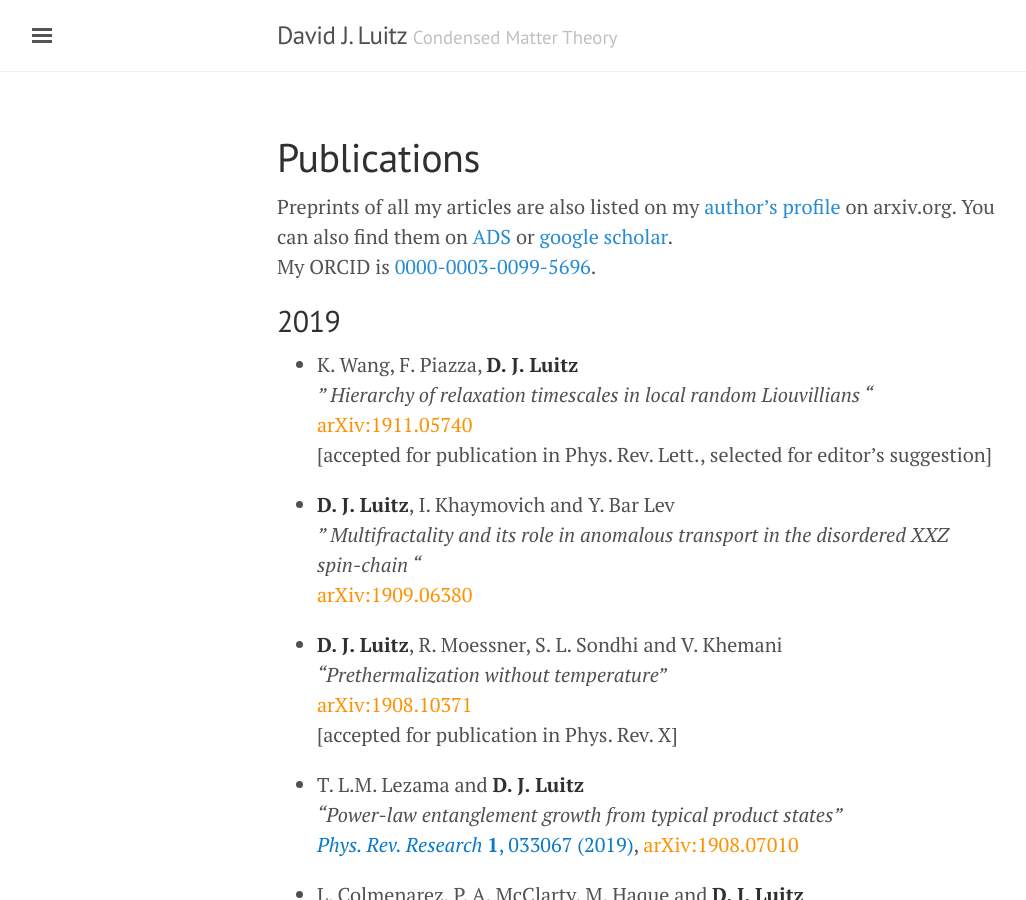
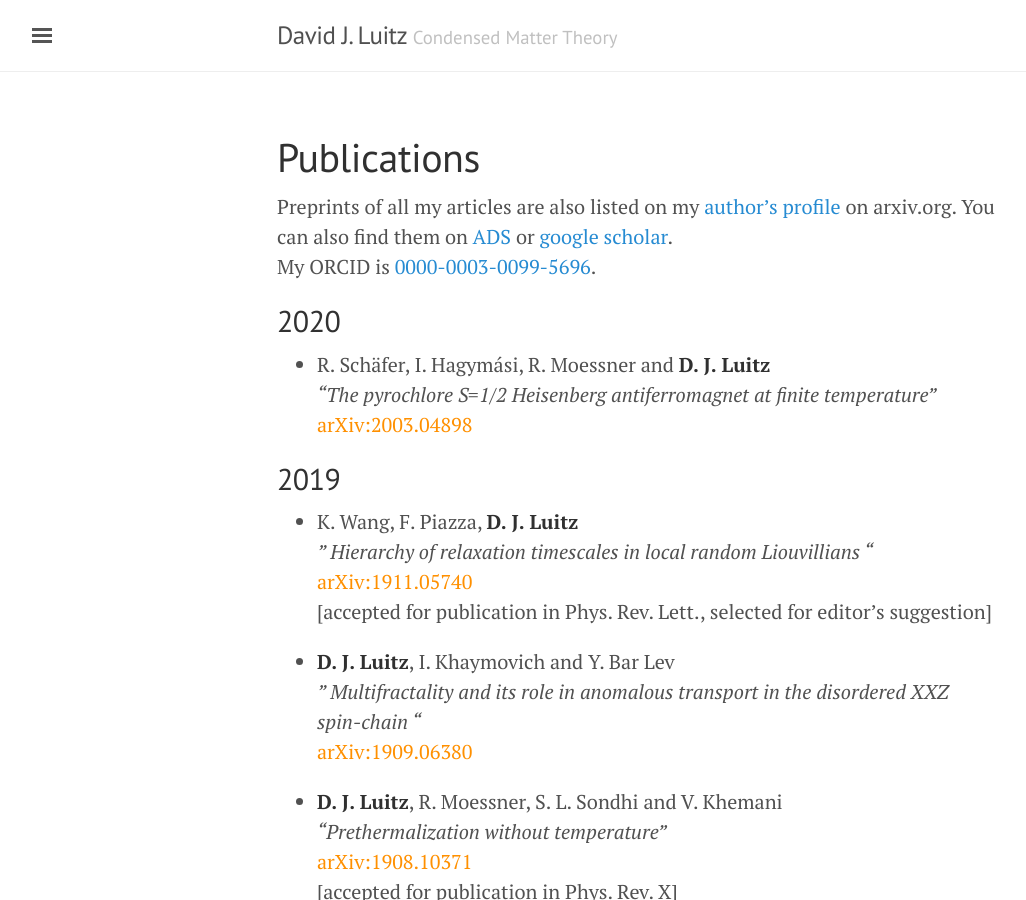
Before and after one commit to dluitz/dluitz.github.io, a Jekyll site: the page built from publications.md, in a window 1280 px wide and 900 px high. Shown: the whole window, without its empty margins (3-1029 px from the left). Built offline with Jekyll 4.4.1, drawn with Linux system fonts in a browser that asks for light colours.

Commit message:
[publist]

```diff
--- a/publications.md
+++ b/publications.md
@@ -5,6 +5,15 @@ title: Publications
 
 Preprints of all my articles are also listed on my [author's profile](http://arxiv.org/a/luitz_d_1) on arxiv.org. You can also find them on [ADS](https://ui.adsabs.harvard.edu/#search/q=%22Luitz%2C+David+J%22&sort=citation_count+desc) or [google scholar](https://scholar.google.com/citations?user=8CCqRZYAAAAJ&hl=en&oi=ao).
 My ORCID is [0000-0003-0099-5696](https://orcid.org/0000-0003-0099-5696).
+
+
+2020
+----
+
++ R. Schäfer, I. Hagymási, R. Moessner and **D. J. Luitz**
+*"The pyrochlore S=1/2 Heisenberg antiferromagnet at finite temperature"*
+[arXiv:2003.04898](https://arxiv.org/abs/2003.04898){:class='arxiv'}
+
 
 
 2019
```
